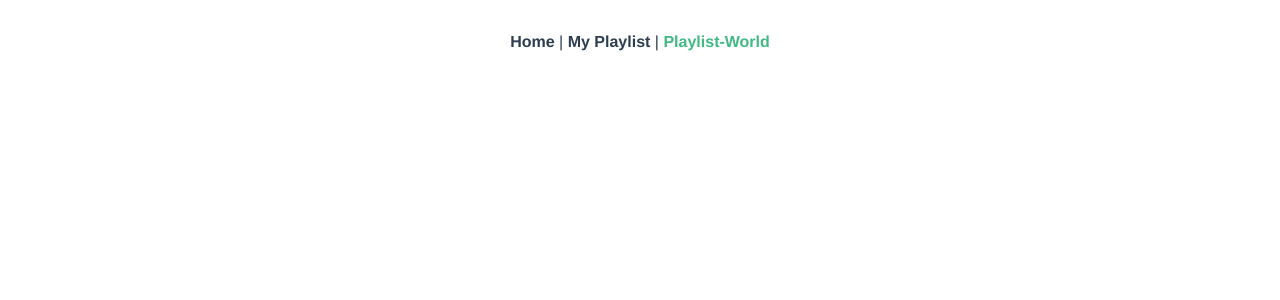
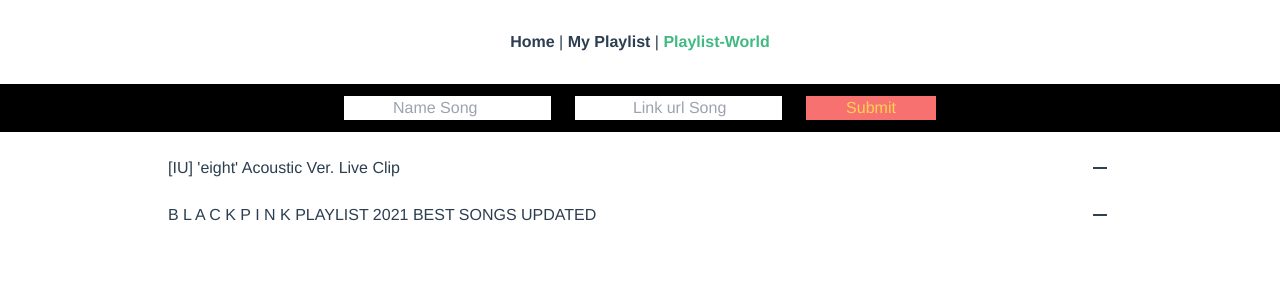
Before and after one commit to Violet-Evergardenz/INT203_62130500130_Groupwork_SPA, a Vue app: page /playlistWorld in a window 1280 px wide. Shown: the top 300 px of the page. Built offline with nearby package versions, Linux system fonts and the light colour scheme; data requests are answered from the project's data file.

Commit message:
62130500130 addmethod in playlistworld and checkerror in project

```diff
--- a/db.json
+++ b/db.json
@@ -25,5 +25,16 @@
       "id": 2
     }
   ],
-  "playlistWorld": []
+  "playlistWorld": [
+    {
+      "fullname": "[IU] 'eight' Acoustic Ver. Live Clip",
+      "url": "https://www.youtube.com/watch?v=tJM0yIbg8iQ",
+      "id": 3
+    },
+    {
+      "fullname": "B L A C K P I N K PLAYLIST 2021 BEST SONGS UPDATED",
+      "url": "https://www.youtube.com/watch?v=0UmfPohDH3I&t=1253s",
+      "id": 4
+    }
+  ]
 }
--- a/package.json
+++ b/package.json
@@ -26,6 +26,8 @@
     "babel-eslint": "^10.1.0",
     "eslint": "^6.7.2",
     "eslint-plugin-vue": "^7.0.0",
+    "node-sass": "^5.0.0",
+    "sass-loader": "^11.0.1",
     "vue-cli-plugin-tailwind": "~2.0.6"
   }
 }
--- a/src/components/PlayList.vue
+++ b/src/components/PlayList.vue
@@ -12,8 +12,7 @@
         </div>
         <div class="flex flex-row-reverse w-1/4 m-2">
           <base-button v-on:click="addMusic(m)">
-            <slot ></slot>
-
+            <slot></slot>
           </base-button>
         </div>
       </base-row>
@@ -33,7 +32,7 @@ export default {
   },
   methods: {
     addMusic(m) {
-      console.log(m)
+      console.log(m);
       this.$emit("add-music", m);
     },
   },
--- a/src/main.js
+++ b/src/main.js
@@ -4,10 +4,12 @@ import router from './router'
 import './assets/tailwind.css'
 import BaseRow from './components/BaseRow.vue'
 import BaseButton from './components/BaseButton.vue'
+
 const app = createApp(App)
+
 app.component('base-button',BaseButton)
 app.component('base-row',BaseRow)
-app.component('')
+
 app.use(router).mount('#app')
 
 
--- a/src/views/playlistWorld.vue
+++ b/src/views/playlistWorld.vue
@@ -1,8 +1,100 @@
 <template>
-<div></div>
+  <form class="bg-black" @submit.prevent="addMusic">
+    <input
+      class="input m-3"
+      id="name"
+      type="text"
+      v-model="inputname"
+      placeholder="           Name Song"
+    />
+    <input
+      class="input m-3"
+      id="url"
+      type="text"
+      v-model="inputlink"
+      placeholder="             Link url Song"
+    />
+    <button class="text-yellow-300 bg-red-400 m-3 px-10">Submit</button>
+  </form>
+  <div class="m-4 mx-40">
+    <div v-for="music in playlistWorld" :key="music.id">
+      <div class="flex flex-row justify-center">
+        <a :href="music.url" target="_blank" class="m-2 flex flex-row w-3/4 truncate">{{
+          music.fullname
+        }}</a>
+        <div class="flex flex-row-reverse w-1/4 m-2">
+          <base-button v-on:click="addMusic(m)">
+            <span class="material-icons"> remove </span>
+          </base-button>
+        </div>
+      </div>
+    </div>
+  </div>
 </template>
 <script>
 export default {
-  name: "playlistWorld"
-  }
-  </script>
+  name: "playlistWorld",
+
+  data() {
+    return {
+      urlAllmusic: "http://localhost:5000/playlistWorld",
+      playlistWorld: [],
+      inputname: "",
+      inputlink: "",
+    };
+  },
+  methods: {
+    async fetchPlaylistWorld() {
+      const res = await fetch("http://localhost:5000/playlistWorld");
+      const data = await res.json();
+      return data;
+    },
+    async removeSongMyplaylist(ml) {
+      const res = await fetch(`${this.urlAllmusic}/${ml.id}`, {
+        method: "DELETE",
+      });
+      res.status === 200
+        ? (this.playlistWorld = this.playlistWorld.filter(
+            (song) => song.id !== ml.id
+          ))
+        : alert("Error to delete ");
+      // if (this.playlistWorld[0] == undefined) {
+      //   this.isHave = false;
+      // }
+    },
+    async addMusic() {
+      // var boolean = true;
+      // if (this.musicsLike != []) {
+      //   for (var key of this.musicsLike) {
+      //     if (key.id == song.id) {
+      //       boolean = false;
+      //     }
+      //   }
+      // }
+      console.log(this.inputname);
+      console.log(this.inputlink);
+      try {
+        const res = await fetch(this.urlAllmusic, {
+          method: "POST",
+          headers: {
+            "content-type": "application/json",
+          },
+          body: JSON.stringify({
+            fullname: this.inputname,
+            url: this.inputlink,
+          }),
+        });
+        const data = await res.json();
+        this.playlistWorld = [...this.playlistWorld, data];
+      } catch (error) {
+        console.log(`Could not save! ${error}`);
+      }
+      this.inputname = "";
+      this.inputlink = "";
+    },
+  },
+  async created() {
+    this.playlistWorld = await this.fetchPlaylistWorld();
+  },
+};
+</script>
```
Also changed, not shown: src/views/Home.vue (+2 -5 lines), 1 other file (tests, documents, lock files or other folders).
